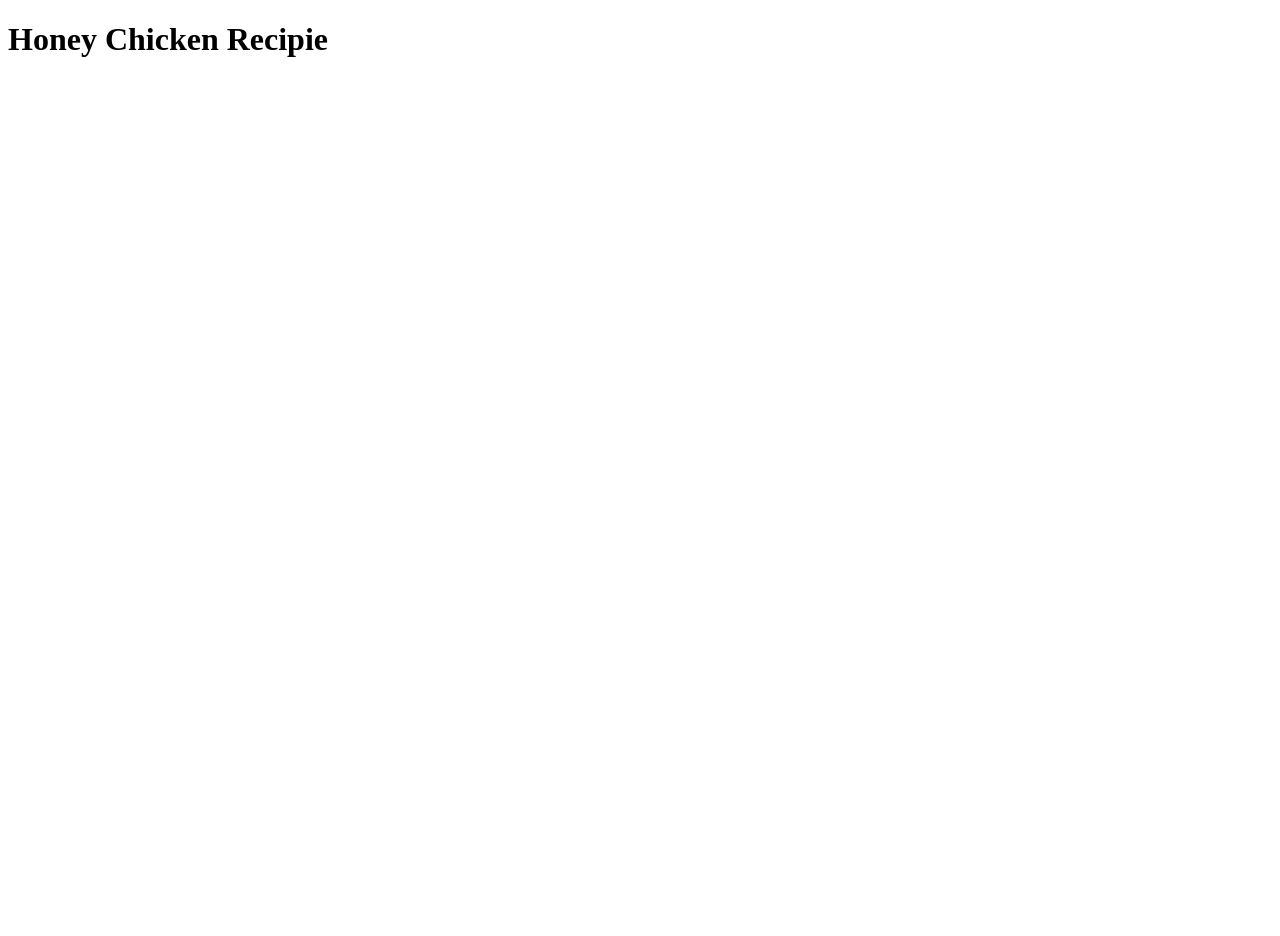
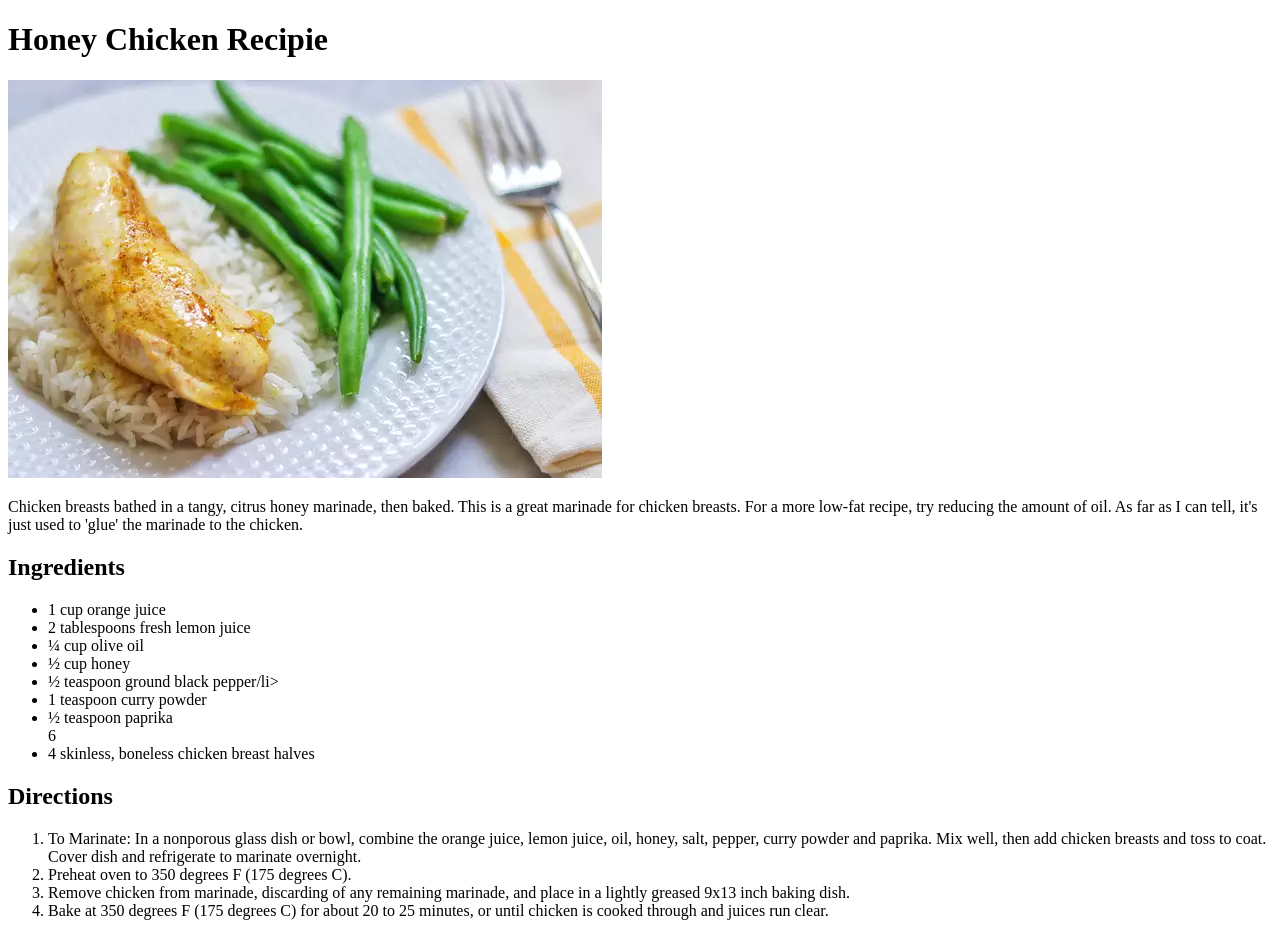
Before and after one commit to AlfredRufus/odin-recipies, a plain HTML site: page recipies/Honey_Chicken.html in a window 1280 px wide. Before the commit the page ends 800 px from the top, so only its background shows below. Drawn offline with Linux system fonts and the light colour scheme.

Commit message:
Add index.html

```diff
--- a/recipies/Honey_Chicken.html
+++ b/recipies/Honey_Chicken.html
@@ -4,9 +4,37 @@
     <meta charset="UTF-8">
     <meta http-equiv="X-UA-Compatible" content="IE=edge">
     <meta name="viewport" content="width=device-width, initial-scale=1.0">
-    <title>Document</title>
+    <title>Honey Chicken </title>
 </head>
 <body>
     <h1>Honey Chicken Recipie</h1>
+    <img src="images/image.webp" alt="picture of hney chicken">
+    <p>Chicken breasts bathed in a tangy, citrus honey marinade, then baked.
+        This is a great marinade for chicken breasts. For a more low-fat recipe,
+        try reducing the amount of oil. As far as I can tell, it's just used to 'glue' the marinade to the chicken.
+    </p>
+
+    <h2>Ingredients</h2>
+    <ul>
+        <li>1 cup orange juice</li>
+        <li>2 tablespoons fresh lemon juice</li>
+        <li>¼ cup olive oil</li>
+        <li>½ cup honey</li>
+        <li>½ teaspoon ground black pepper/li>
+        <li>1 teaspoon curry powder</li>
+        <li>½ teaspoon paprika</li>6
+        <li>4 skinless, boneless chicken breast halves</li>
+
+
+    </ul>
+    <h2>Directions</h2>
+    <ol>
+        <li>To Marinate: In a nonporous glass dish or bowl, combine the orange juice, lemon juice, oil, honey, salt, pepper, curry powder and paprika. Mix well, then add chicken breasts and toss to coat. Cover dish and refrigerate to marinate overnight.</li>
+        <li>Preheat oven to 350 degrees F (175 degrees C).</li>
+        <li>Remove chicken from marinade, discarding of any remaining marinade, and place in a lightly greased 9x13 inch baking dish.</li>
+        <li>Bake at 350 degrees F (175 degrees C) for about 20 to 25 minutes, or until chicken is cooked through and juices run clear.</li>
+    </ol>
+
+
 </body>
 </html>
```
Also changed, not shown: index.html (+3 -0 lines), recipies/images/image.webp (added).
